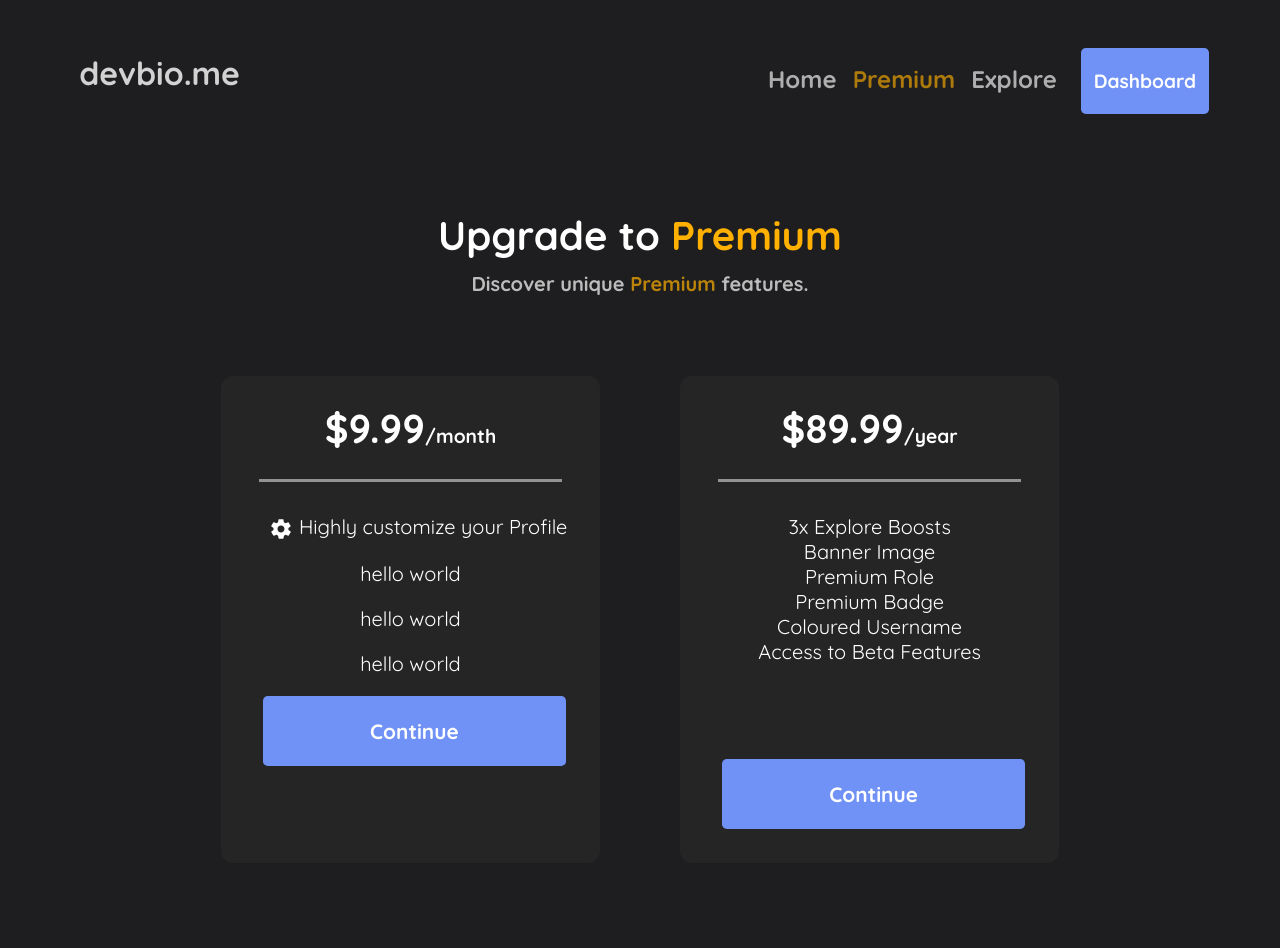
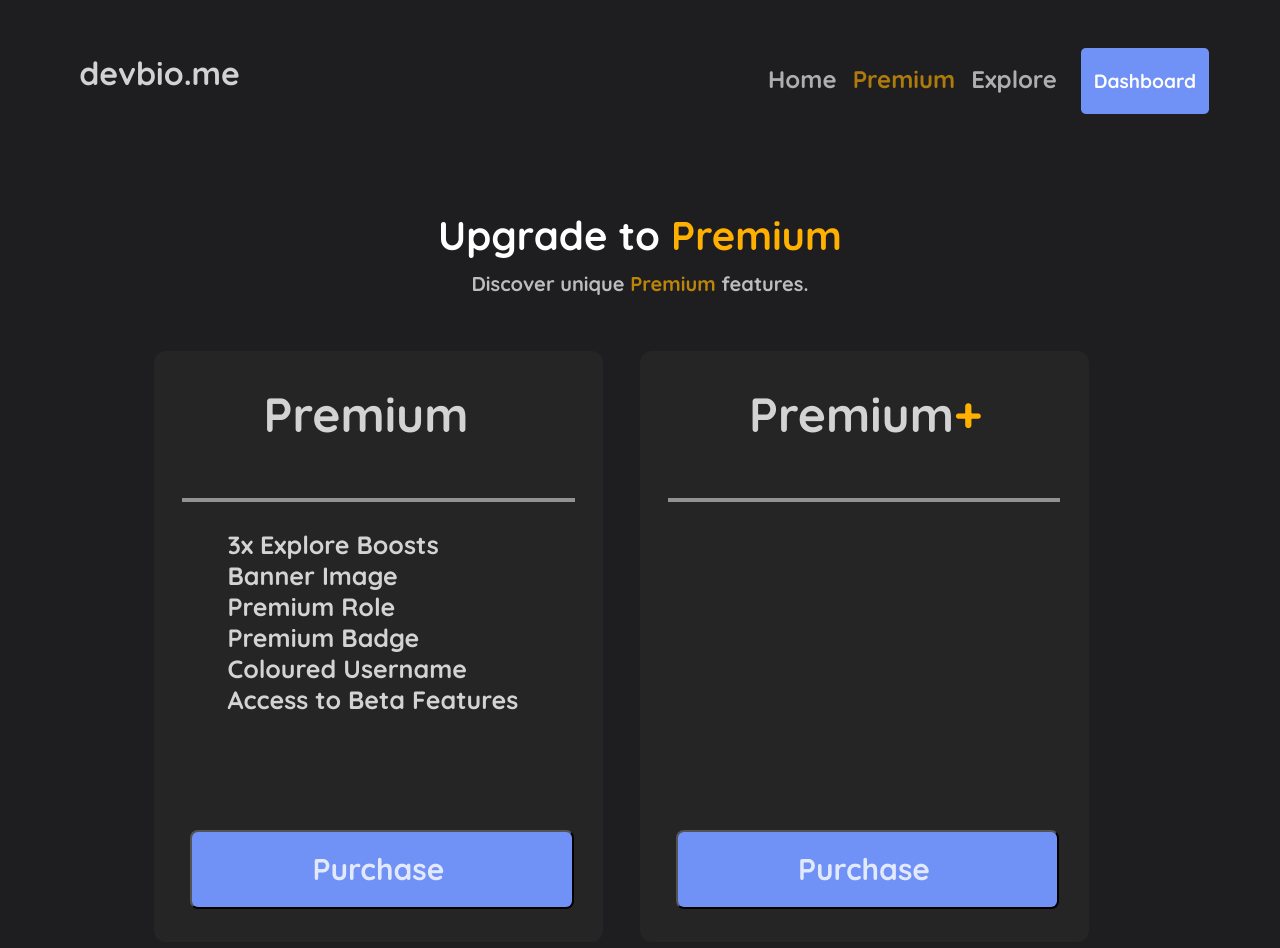
Before and after one commit to loganbriggs08/Devbio, a Next.js app: page /premium in a window 1280 px wide. Before the commit the page ends 896 px from the top, so only its background shows below. Built offline with nearby package versions, Linux system fonts and the light colour scheme.

Commit message:
Login Redesign, Premium Redesign

```diff
--- a/package.json
+++ b/package.json
@@ -9,6 +9,7 @@
     "lint": "next lint"
   },
   "dependencies": {
+    "axios": "^1.5.1",
     "next": "13.5.4",
     "react": "^18",
     "react-dom": "^18",
--- /dev/null
+++ b/src/app/components/Card.tsx
@@ -0,0 +1,44 @@
+'use client'
+
+import React from 'react';
+import styles from './card.module.css'; // Make sure to import your CSS file
+
+export const CustomCard = ({ title, description, buttonText }) => {
+  const descriptionLines = description.split("\\n").map((line) => line.trim());
+  const isPlusCard = title.includes("+");
+
+  return (
+    <div className={styles.parent_container}>
+      <div className={styles.first_inner_div}></div>
+      <div className={styles.second_inner_div}></div>
+      <div className={styles.third_inner_div}>
+        <div className={styles.fourth_inner_div}>
+          <span className={styles.premium_text}>
+            {isPlusCard ? (
+              <span>
+                {title.substring(0, title.indexOf("+"))}
+                <span className={styles.plus_text} style={{ color: "#FFB000" }}>
+                  +
+                </span>
+              </span>
+            ) : (
+              title
+            )}
+          </span>
+        </div>
+        <div className={styles.features_text}>
+          {descriptionLines.map((line, index) => (
+            <div key={index}>{line}</div>
+          ))}
+        </div>
+      </div>
+      <div className={styles.purchase_container}>
+        <button className={styles.purchase_button}></button>
+        <div className={styles.purchase_text}>{buttonText}</div>
+      </div>
+      <div className={styles.divider_line}></div>
+    </div>
+  );
+};
+
+export default CustomCard;
--- /dev/null
+++ b/src/app/components/card.module.css
@@ -0,0 +1,161 @@
+/* Parent Container */
+.parent_container {
+    width: 485.55px;
+    height: 591px;
+    position: relative;
+  }
+
+  /* First Inner Div */
+  .first_inner_div {
+    width: 363.14px;
+    height: 519.24px;
+    left: 42.86px;
+    top: 71.76px;
+    position: absolute;
+    background: #252525;
+    border-radius: 12px;
+  }
+
+  /* Second Inner Div */
+  .second_inner_div {
+    width: 448.87px;
+    height: 591px;
+    left: 0;
+    top: 0;
+    position: absolute;
+    background: #252525;
+    border-radius: 12px;
+  }
+
+  /* Third Inner Div */
+  .third_inner_div {
+    width: 309.57px;
+    height: 429.95px;
+    left: 73px;
+    top: 33px;
+    position: absolute;
+  }
+
+  /* Fourth Inner Div */
+  .fourth_inner_div {
+    width: 265px;
+    height: 134px;
+    left: 36px;
+    top: 0;
+    position: absolute;
+  }
+
+  /* Premium Text */
+  .premium_text {
+    color: rgba(255, 255, 255, 0.80);
+    font-size: 48px;
+    font-family: 'Quicksand';
+    font-weight: 700;
+    word-wrap: break-word;
+  }
+
+  /* Plus Text */
+  .plus_text {
+    color: #FFB000;
+    font-size: 48px;
+    font-family: 'Quicksand';
+    font-weight: 700;
+    word-wrap: break-word;
+  }
+
+  /* Price Text */
+  .price_text {
+    width: 195.26px;
+    height: 63.32px;
+    left: 52px;
+    top: 63px;
+    position: absolute;
+    color: white;
+    font-size: 24px;
+    font-family: 'Quicksand';
+    font-weight: 700;
+    word-wrap: break-word;
+  }
+
+  /* Per Month Text */
+  .per_month_text {
+    width: 116px;
+    height: 63px;
+    left: 123px;
+    top: 71px;
+    position: absolute;
+    color: rgba(255, 255, 255, 0.80);
+    font-size: 16px;
+    font-family: 'Quicksand';
+    font-weight: 700;
+    word-wrap: break-word;
+  }
+
+  /* Features Text */
+  .features_text {
+    width: 309.57px;
+    height: 284.95px;
+    left: 0;
+    top: 145px;
+    position: absolute;
+    opacity: 0.80;
+    color: white;
+    font-size: 25px;
+    font-family: 'Quicksand';
+    font-weight: 700;
+    word-wrap: break-word;
+  }
+
+  /* Purchase Container */
+  .purchase_container {
+    width: 449.83px;
+    height: 79.15px;
+    left: 35.72px;
+    top: 479.13px;
+    position: absolute;
+  }
+
+  /* Purchase Button */
+  .purchase_button {
+    width: 383.38px;
+    height: 79.15px;
+    left: 0;
+    top: 0;
+    position: absolute;
+    background: #7091F5;
+    border-radius: 8px;
+  }
+
+  /* Purchase Text */
+  .purchase_text {
+    width: 327.55px;
+    height: 52.77px;
+    left: 122.28px;
+    top: 19.87px;
+    position: absolute;
+    opacity: 0.80;
+    color: white;
+    font-size: 30px;
+    font-family: 'Quicksand';
+    font-weight: 700;
+    word-wrap: break-word;
+  }
+
+  /* Divider Line */
+  .divider_line {
+    width: 80%;
+    height: 0;
+    left: 28px;
+    top: 147px;
+    position: absolute;
+    opacity: 0.50;
+    border: 2px white solid;
+  }
+
+  .plus_text {
+    color: #FFB000;
+    font-size: 48px;
+    font-family: 'Quicksand';
+    font-weight: 700;
+    word-wrap: break-word;
+  }
--- a/src/app/premium/page.tsx
+++ b/src/app/premium/page.tsx
@@ -1,5 +1,7 @@
 import styles from "./premium.module.css"
 import { IoMdSettings } from "react-icons/io"
+import { CustomCard } from "../components/Card"
+
 
 export default function Premium() {
   return (
@@ -8,50 +10,17 @@ export default function Premium() {
         <h1 className={styles.premium_header}>Upgrade to <span className={styles.premium_color}>Premium</span></h1>
         <p className={styles.premium_description}>Discover unique <span className={styles.premium_color}>Premium</span> features.</p>
       </div>
-
-      <div className={styles.premium_card_wrapper}>
-        <div className={styles.premium_monthly}>
-          <h1 className={styles.premium_price_yr}>$9.99<span className={styles.secondary_color_yr}>/month</span></h1>
-          <hr className={styles.divider}/>
-          <div className={styles.card_content}>
-            <p>
-              <IoMdSettings className={styles.premium_icon} /> Highly customize your Profile
-            </p>
-
-            <p>
-              hello world
-            </p>
-
-            <p>
-              hello world
-            </p>
-
-            <p>
-              hello world
-            </p>
-            <button type="button" className={styles.purchase_button}><p>Continue</p></button>
-          </div>
-        </div>
-
-        <div className={styles.premium_yearly}>
-          <h1 className={styles.premium_price_yr}>$89.99<span className={styles.secondary_color_yr}>/year</span></h1>
-          <hr className={styles.divider}/>
-          <div className={styles.card_content}>
-            <p>
-              3x Explore Boosts<br/>
-              Banner Image<br/>
-              Premium Role<br/>
-              Premium Badge<br/>
-              Coloured Username<br/>
-              Access to Beta Features
-              <br/>
-              <br/>
-              <br/>
-              <br/>
-            </p>
-            <button type="button" className={styles.purchase_button}><p>Continue</p></button>
-          </div>
-        </div>
+      <div className={styles.centered}>
+        <CustomCard
+          title="Premium"
+          description="3x Explore Boosts\nBanner Image\nPremium Role\nPremium Badge\nColoured Username\nAccess to Beta Features\n\n\n\n"
+          buttonText="Purchase"
+        />
+        <CustomCard
+          title="Premium+"
+          description=""
+          buttonText="Purchase"
+        />
       </div>
     </div>
   )
--- a/src/app/premium/premium.module.css
+++ b/src/app/premium/premium.module.css
@@ -119,3 +119,13 @@
     vertical-align: middle;
     padding-left: 1rem;
 }
+
+
+
+.centered {
+    margin-top: 55px;
+    display: flex;
+    justify-content: center;
+    align-items: center;
+    height: 100%;
+}
```
Also changed, not shown: src/app/dashboard/page.tsx (deleted, +0 -25 lines), src/app/login/login.module.css (renamed from src/app/dashboard/login.module.css, +25 -15 lines), src/app/login/page.tsx (added, +56 -0 lines), src/app/dashboard/dashboard.module.css (added), 1 other file (tests, documents, lock files or other folders).
